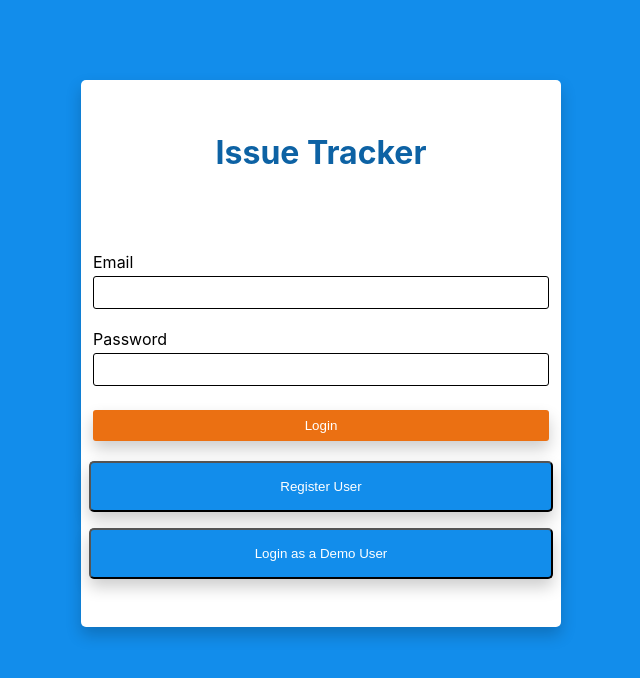
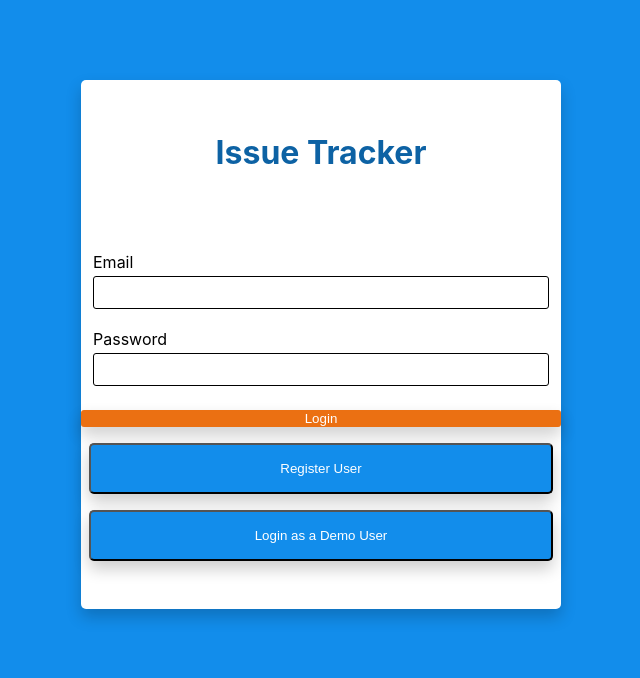
Before and after one commit to minnecoder/issue-tracker-next, a Next.js app: page / in a window 1280 px wide. Shown: the top 678 px of the page, without its empty margins (319-959 px from the left). Built offline with nearby package versions, Linux system fonts and the light colour scheme.

Commit message:
Modified to work with NextJS

```diff
--- a/pages/index.tsx
+++ b/pages/index.tsx
@@ -1,8 +1,9 @@
 import React, { useState } from "react";
 import { useRouter } from "next/router";
-import styled from "styled-components";
+import styles from "../styles/Home.module.css";
+import { NextPage } from "next";
 
-export default function Login() {
+const Home: NextPage = () => {
   let history = useRouter();
   const [state, setState] = useState({
     email: "",
@@ -55,11 +56,11 @@ export default function Login() {
     }
   }
   return (
-    <LoginWrapper>
-      <LoginForm onSubmit={handleSubmit}>
+    <div className={styles.wrapper}>
+      <form className={styles.loginForm} onSubmit={handleSubmit}>
         <h1>Issue Tracker</h1>
         <h4>{state.error}</h4>
-        <div className="inputGroup">
+        <div className={styles.inputGroup}>
           <label htmlFor="email">Email</label>
           <input
             name="email"
@@ -68,7 +69,7 @@ export default function Login() {
             onChange={handleChange}
           />
         </div>
-        <div className="inputGroup">
+        <div className={styles.inputGroup}>
           <label htmlFor="password">Password</label>
           <input
             name="password"
@@ -78,8 +79,8 @@ export default function Login() {
           />
         </div>
 
-        <input type="submit" value="Login" />
-        <div className="loginLinks">
+        <input className={styles.submitButton} type="submit" value="Login" />
+        <div className={styles.loginLinks}>
           <button
             onClick={() => {
               history.push("/register");
@@ -89,74 +90,9 @@ export default function Login() {
           </button>
           <button onClick={() => demoLogin()}>Login as a Demo User</button>
         </div>
-      </LoginForm>
-    </LoginWrapper>
+      </form>
+    </div>
   );
-}
+};
 
-const LoginWrapper = styled.div`
-  background: #128deb;
-  height: 100vh;
-  width: 100%;
-`;
-
-const LoginForm = styled.form`
-  position: absolute;
-  top: 10%;
-  margin-left: auto;
-  margin-right: auto;
-  left: 0;
-  right: 0;
-  display: flex;
-  flex-direction: column;
-  background: white;
-  width: 30rem;
-  padding: 2rem 0;
-  box-shadow: 0px 8px 16px 0px rgba(0, 0, 0, 0.2);
-  border-radius: 5px;
-
-  h1 {
-    text-align: center;
-    color: #0d62a4;
-    padding-bottom: 0.5rem;
-  }
-
-  h4 {
-    color: red;
-  }
-  .inputGroup {
-    display: flex;
-    flex-direction: column;
-    margin: 0.5rem 0;
-  }
-  label {
-    margin-left: 0.75rem;
-  }
-  input {
-    margin: 0.25rem 0.75rem;
-    padding: 0.5rem;
-    border-radius: 3px;
-    border: 1px solid black;
-  }
-  input[type="submit"] {
-    margin-top: 0.75rem;
-    background: #eb7012;
-    color: white;
-    border-radius: 3px;
-    border: none;
-    box-shadow: 0px 8px 16px 0px rgba(0, 0, 0, 0.2);
-  }
-  .loginLinks {
-    display: flex;
-    flex-direction: column;
-    padding: 0.5rem 0;
-  }
-  .loginLinks button {
-    background: #128deb;
-    margin: 0.5rem;
-    padding: 1rem;
-    color: white;
-    border-radius: 5px;
-    box-shadow: 0px 8px 16px 0px rgba(0, 0, 0, 0.2);
-  }
-`;
+export default Home;
--- a/styles/Home.module.css
+++ b/styles/Home.module.css
@@ -1,116 +1,66 @@
-.container {
-  padding: 0 2rem;
+.wrapper {
+  background: #128deb;
+  height: 100vh;
+  width: 100%;
 }
 
-.main {
-  min-height: 100vh;
-  padding: 4rem 0;
-  flex: 1;
+.loginForm {
+  position: absolute;
+  top: 10%;
+  margin-left: auto;
+  margin-right: auto;
+  left: 0;
+  right: 0;
   display: flex;
   flex-direction: column;
-  justify-content: center;
-  align-items: center;
+  background: white;
+  width: 30rem;
+  padding: 2rem 0;
+  box-shadow: 0px 8px 16px 0px rgba(0, 0, 0, 0.2);
+  border-radius: 5px;
 }
 
-.footer {
-  display: flex;
-  flex: 1;
-  padding: 2rem 0;
-  border-top: 1px solid #eaeaea;
-  justify-content: center;
-  align-items: center;
+.loginForm h1 {
+  text-align: center;
+  color: #0d62a4;
+  padding-bottom: 0.5rem;
 }
 
-.footer a {
+.loginForm h4 {
+  color: red;
+}
+.inputGroup {
   display: flex;
-  justify-content: center;
-  align-items: center;
-  flex-grow: 1;
+  flex-direction: column;
+  margin: 0.5rem 0;
 }
-
-.title a {
-  color: #0070f3;
-  text-decoration: none;
+.inputGroup label {
+  margin-left: 0.75rem;
 }
-
-.title a:hover,
-.title a:focus,
-.title a:active {
-  text-decoration: underline;
+.inputGroup input {
+  margin: 0.25rem 0.75rem;
+  padding: 0.5rem;
+  border-radius: 3px;
+  border: 1px solid black;
 }
-
-.title {
-  margin: 0;
-  line-height: 1.15;
-  font-size: 4rem;
+.submitButton {
+  margin-top: 0.75rem;
+  background: #eb7012;
+  color: white;
+  border-radius: 3px;
+  border: none;
+  box-shadow: 0px 8px 16px 0px rgba(0, 0, 0, 0.2);
 }
-
-.title,
-.description {
-  text-align: center;
+.loginLinks {
+  display: flex;
+  flex-direction: column;
+  padding: 0.5rem 0;
 }
-
-.description {
-  margin: 4rem 0;
-  line-height: 1.5;
-  font-size: 1.5rem;
+.loginLinks button {
+  background: #128deb;
+  margin: 0.5rem;
+  padding: 1rem;
+  color: white;
+  border-radius: 5px;
+  box-shadow: 0px 8px 16px 0px rgba(0, 0, 0, 0.2);
 }
-
-.code {
-  background: #fafafa;
-  border-radius: 5px;
-  padding: 0.75rem;
-  font-size: 1.1rem;
-  font-family: Menlo, Monaco, Lucida Console, Liberation Mono, DejaVu Sans Mono,
-    Bitstream Vera Sans Mono, Courier New, monospace;
-}
-
-.grid {
-  display: flex;
-  align-items: center;
-  justify-content: center;
-  flex-wrap: wrap;
-  max-width: 800px;
-}
-
-.card {
-  margin: 1rem;
-  padding: 1.5rem;
-  text-align: left;
-  color: inherit;
-  text-decoration: none;
-  border: 1px solid #eaeaea;
-  border-radius: 10px;
-  transition: color 0.15s ease, border-color 0.15s ease;
-  max-width: 300px;
-}
-
-.card:hover,
-.card:focus,
-.card:active {
-  color: #0070f3;
-  border-color: #0070f3;
-}
-
-.card h2 {
-  margin: 0 0 1rem 0;
-  font-size: 1.5rem;
-}
-
-.card p {
-  margin: 0;
-  font-size: 1.25rem;
-  line-height: 1.5;
-}
-
-.logo {
-  height: 1em;
-  margin-left: 0.5rem;
-}
-
-@media (max-width: 600px) {
-  .grid {
-    width: 100%;
-    flex-direction: column;
-  }
-}
```
